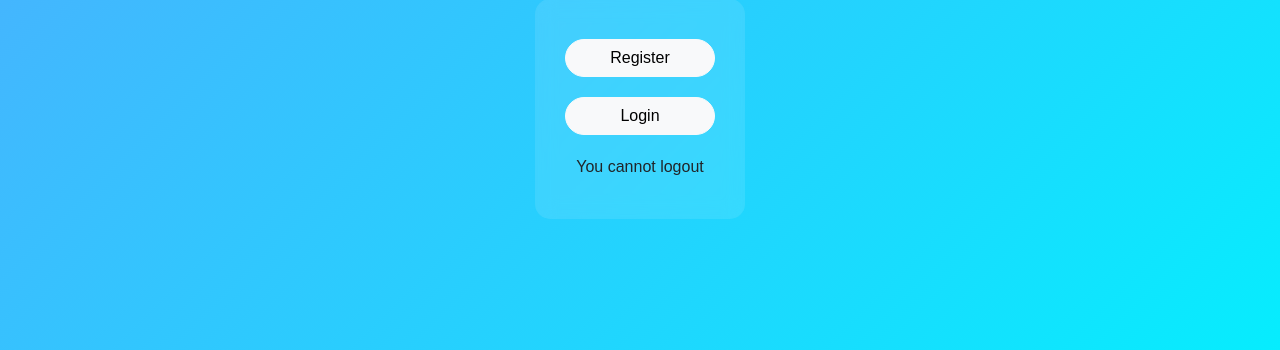
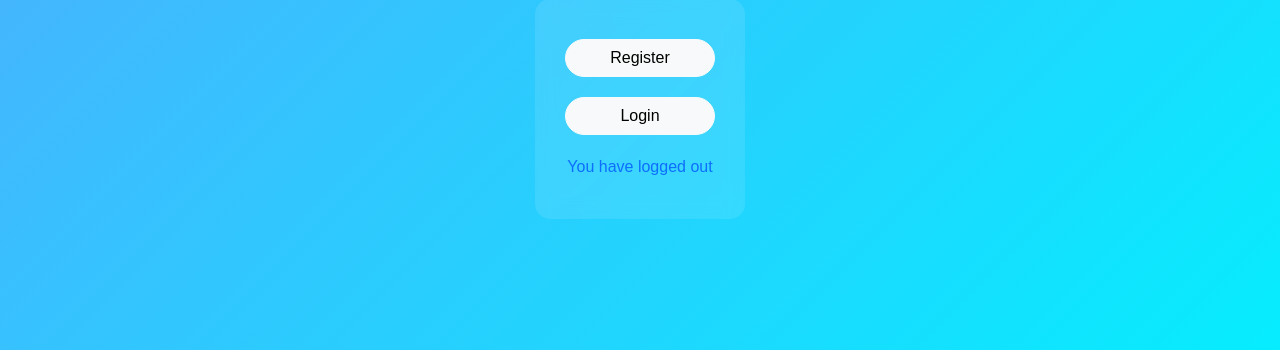
Before and after one commit to GRMaruf/Authentication-app-using-Django-Forms, a Django app: page / in a window 1280 px wide. Shown: the part 291-641 px from the top of the page. Run offline with Django 5.2, Linux system fonts and the light colour scheme.

Commit message:
logout message added

```diff
--- a/project_base/templates/home.html
+++ b/project_base/templates/home.html
@@ -47,7 +47,7 @@
       {% if request.user.is_authenticated %}
         <a href="{% url 'logout' %}"><button class="btn btn-light btn-custom" disabled>Logout</button></a>
       {% else %}
-        <p class="text-dark btn-custom">You cannot logout</p>
+        <p class="text-primary btn-custom">You have logged out</p>
       {% endif %}
     </div>
 
```
